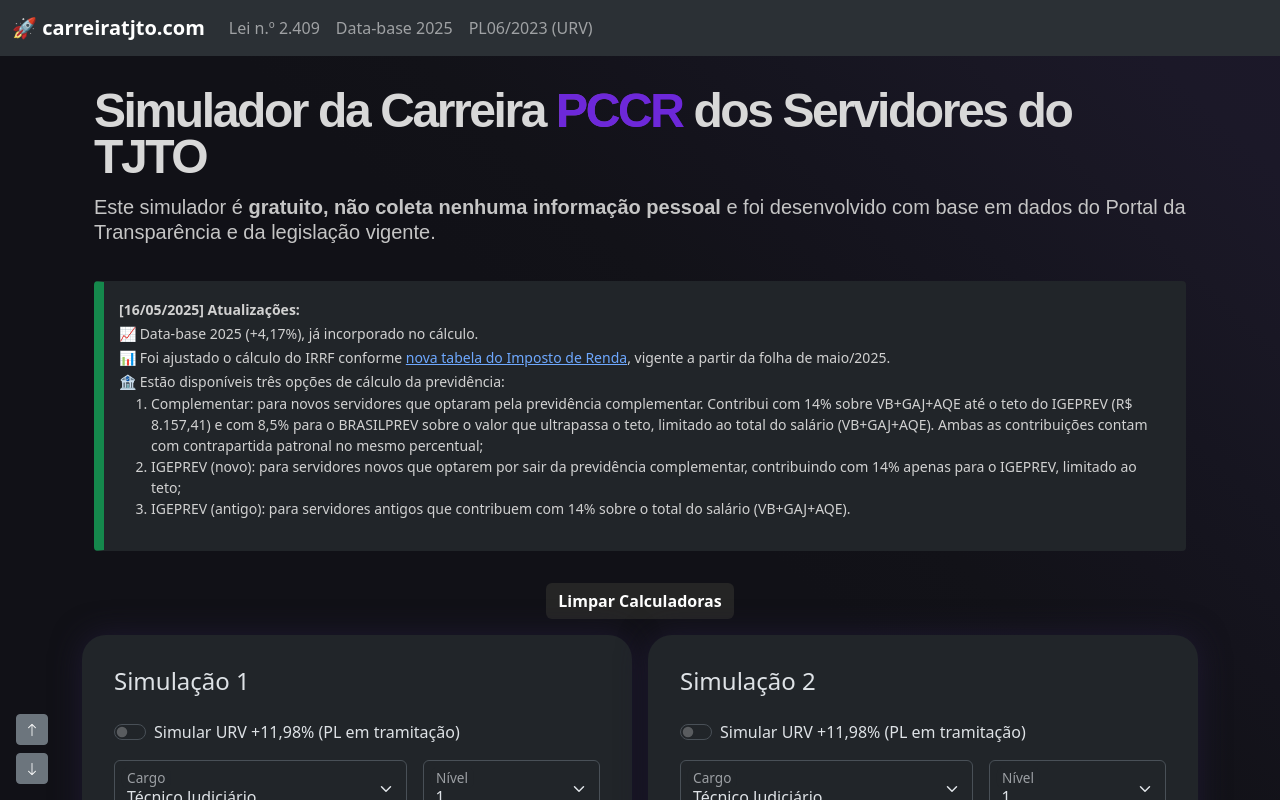
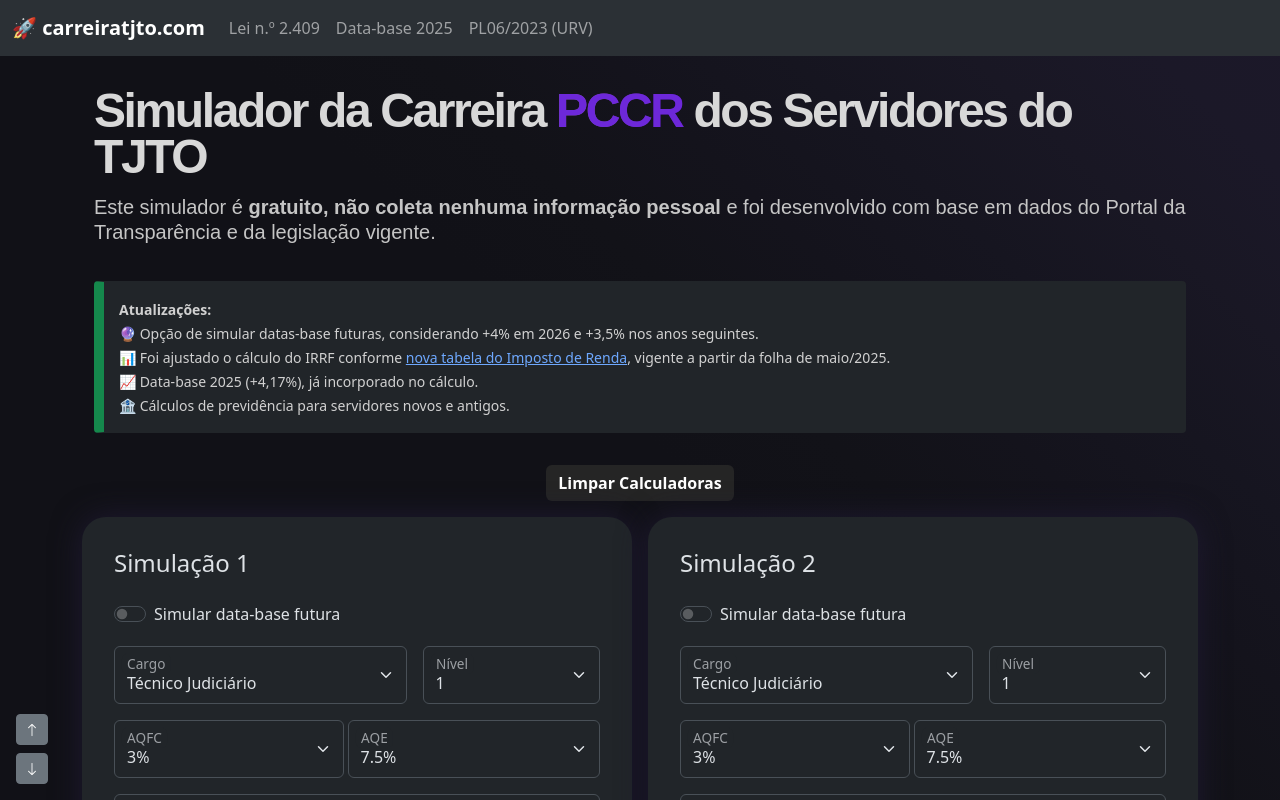
Before and after one commit to guilhermeoq/carreira-tjto, a Vue app: page / in a window 1280 px wide. Shown: the top 800 px of the page. Built offline with nearby package versions, Linux system fonts and the light colour scheme.

Commit message:
feat: simular data-base

```diff
--- a/src/components/Calculadora.vue
+++ b/src/components/Calculadora.vue
@@ -47,17 +47,17 @@
       </div>
 
       <div class="callout callout-info">
-        <small><strong>[16/05/2025] Atualizações:</strong><br>
-                    📈 Data-base 2025 (+4,17%), já incorporado no cálculo.<br>
-          📊 Foi ajustado o cálculo do IRRF conforme <a
-            href="https://www.gov.br/planalto/pt-br/acompanhe-o-planalto/noticias/2025/04/nova-tabela-do-imposto-de-renda-comeca-a-valer-em-maio-veja-o-que-muda">nova
-            tabela do Imposto de Renda</a>, vigente a partir da folha de maio/2025.<br>
-          🏦 Estão disponíveis três opções de cálculo da previdência:
+        <small><strong>Atualizações:</strong><br>
+          🔮 Opção de simular datas-base futuras, considerando +4% em 2026 e +3,5% nos anos seguintes.<br>
+          📊 Foi ajustado o cálculo do IRRF conforme <a href="https://www.gov.br/planalto/pt-br/acompanhe-o-planalto/noticias/2025/04/nova-tabela-do-imposto-de-renda-comeca-a-valer-em-maio-veja-o-que-muda">nova tabela do Imposto de Renda</a>, vigente a partir da folha de maio/2025.<br>
+          📈 Data-base 2025 (+4,17%), já incorporado no cálculo.<br>
+          🏦 Cálculos de previdência para servidores novos e antigos.
+          <!-- Estão disponíveis três opções de cálculo da previdência:
           <ol>
             <li>Complementar: para novos servidores que optaram pela previdência complementar. Contribui com 14% sobre VB+GAJ+AQE até o teto do IGEPREV (R$ 8.157,41) e com 8,5% para o BRASILPREV sobre o valor que ultrapassa o teto, limitado ao total do salário (VB+GAJ+AQE). Ambas as contribuições contam com contrapartida patronal no mesmo percentual;</li>
             <li>IGEPREV (novo): para servidores novos que optarem por sair da previdência complementar, contribuindo com 14% apenas para o IGEPREV, limitado ao teto;</li>
             <li>IGEPREV (antigo): para servidores antigos que contribuem com 14% sobre o total do salário (VB+GAJ+AQE).</li>
-          </ol>
+          </ol>-->
         </small>
       </div>
 
@@ -75,8 +75,33 @@
           <div class="form-check form-switch mt-4 mb-3">
             <input v-model="calculator.simularPercentual" class="form-check-input" type="checkbox" role="switch" id="URVSwitch"
                />
-            <label class="form-check-label">Simular URV +11,98% (PL em tramitação)</label>
+            <label class="form-check-label">Simular data-base futura</label>
           </div>
+
+          <!-- SIMULAR DATA-BASE-->
+          <div class="d-flex flex-wrap justify-content-between gap-1 mb-1">
+            <div v-if="calculator.simularPercentual" class="form-floating mb-1 flex-fill col-3">
+              <select class="form-select" id="dbfuturo" aria-label="Data-base futuro"
+                v-model="calculator.dbfuturo">
+                <option v-for="n in [
+                  '2026',
+                  '2027',
+                  '2028',
+                  '2029',
+                  '2030',
+                ]" :value="n">
+                  {{ n }}
+                </option>
+              </select>
+              <label>Simular data-base</label>
+
+              <div class="mt-2">
+                <i><small>*Considerando +4% em 2026 e +3,5% nos anos seguintes.</small></i>
+              </div>
+            </div>
+          </div>
+
+
           <div class="d-flex justify-content-center gap-3">
             <!-- SELECTION CARGO -->
             <div class="form-floating mb-3 flex-fill">
@@ -166,7 +191,7 @@
           <!-- Funcao do Servidor -->
           <div class="d-flex flex-wrap justify-content-between gap-1 mb-1">
             <div v-if="calculator.switchFuncao" class="form-floating mb-1 flex-fill col-3">
-              <select class="form-select" id="funcaoServidor" aria-label="Idade do Servidor"
+              <select class="form-select" id="funcaoServidor" aria-label="Função do Servidor"
                 v-model="calculator.funcaoServidor">
                 <option v-for="n in [
                   'DAJ-1',
@@ -669,6 +694,7 @@ export default {
     createCalculator() {
       return {
         simularPercentual: false,
+        dbfuturo: '2026',
         switchSaude: false,
         cargo: 'tecnico',
         nivel: 1,
@@ -753,7 +779,7 @@ export default {
       }
 
       const vb = salarios[calculator.cargo][calculator.nivel - 1]
-      calculator.vencimentoBasico = calculator.simularPercentual ? vb * 1.1198 : vb //1.1198
+      calculator.vencimentoBasico = calculator.simularPercentual ? vb * ((calculator.dbfuturo === "2026" ? 1.04 : calculator.dbfuturo === "2027" ? 1.0764 : calculator.dbfuturo === "2028" ? 1.1141 : calculator.dbfuturo === "2029" ? 1.1530 : 1.1935)) : vb //1.1198
       calculator.gaj = calculator.vencimentoBasico * 0.3
       calculator.aqfcValue = calculator.vencimentoBasico * (calculator.aqfc / 100)
       calculator.aqeValue = calculator.vencimentoBasico * (calculator.aqe / 100)
```
